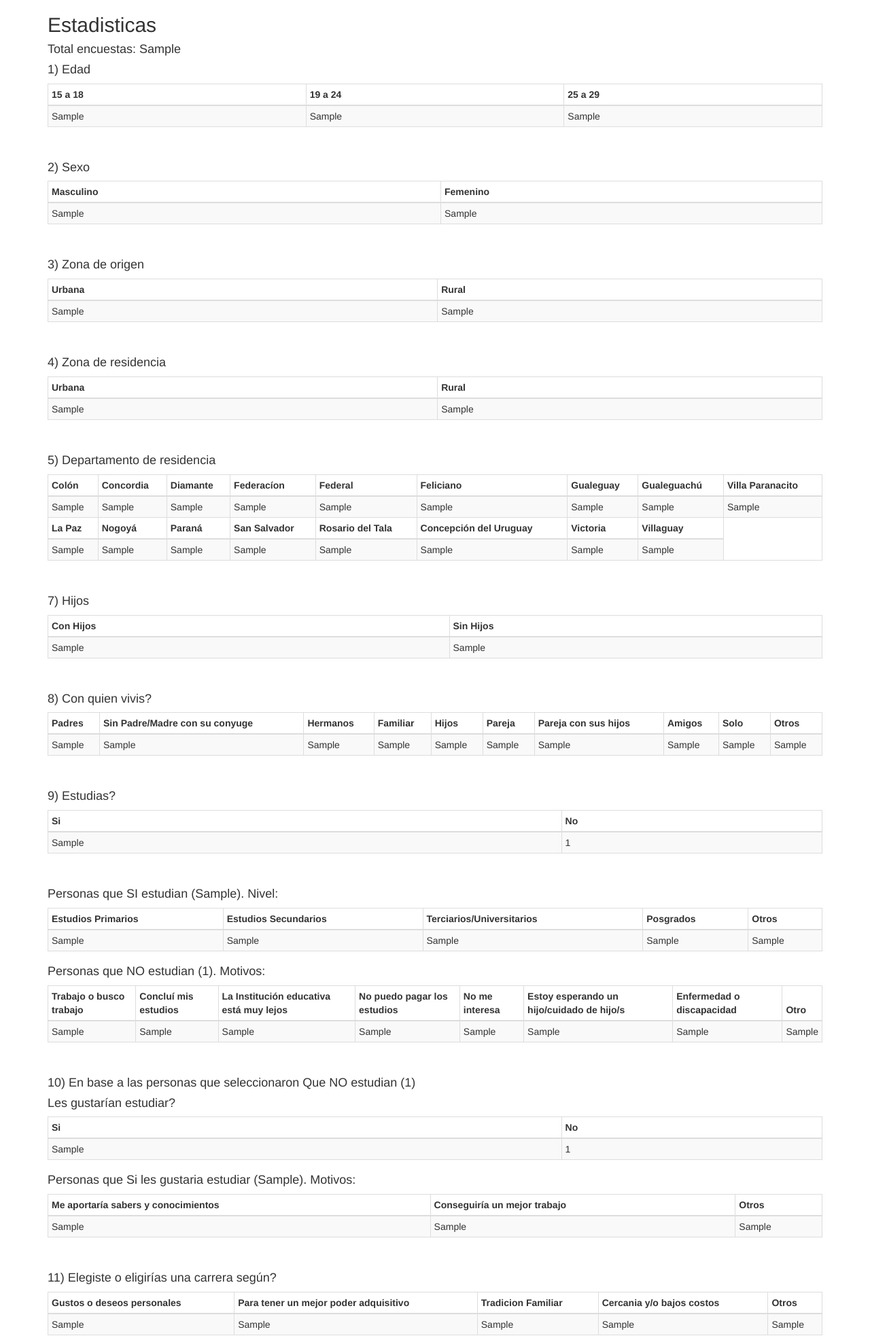
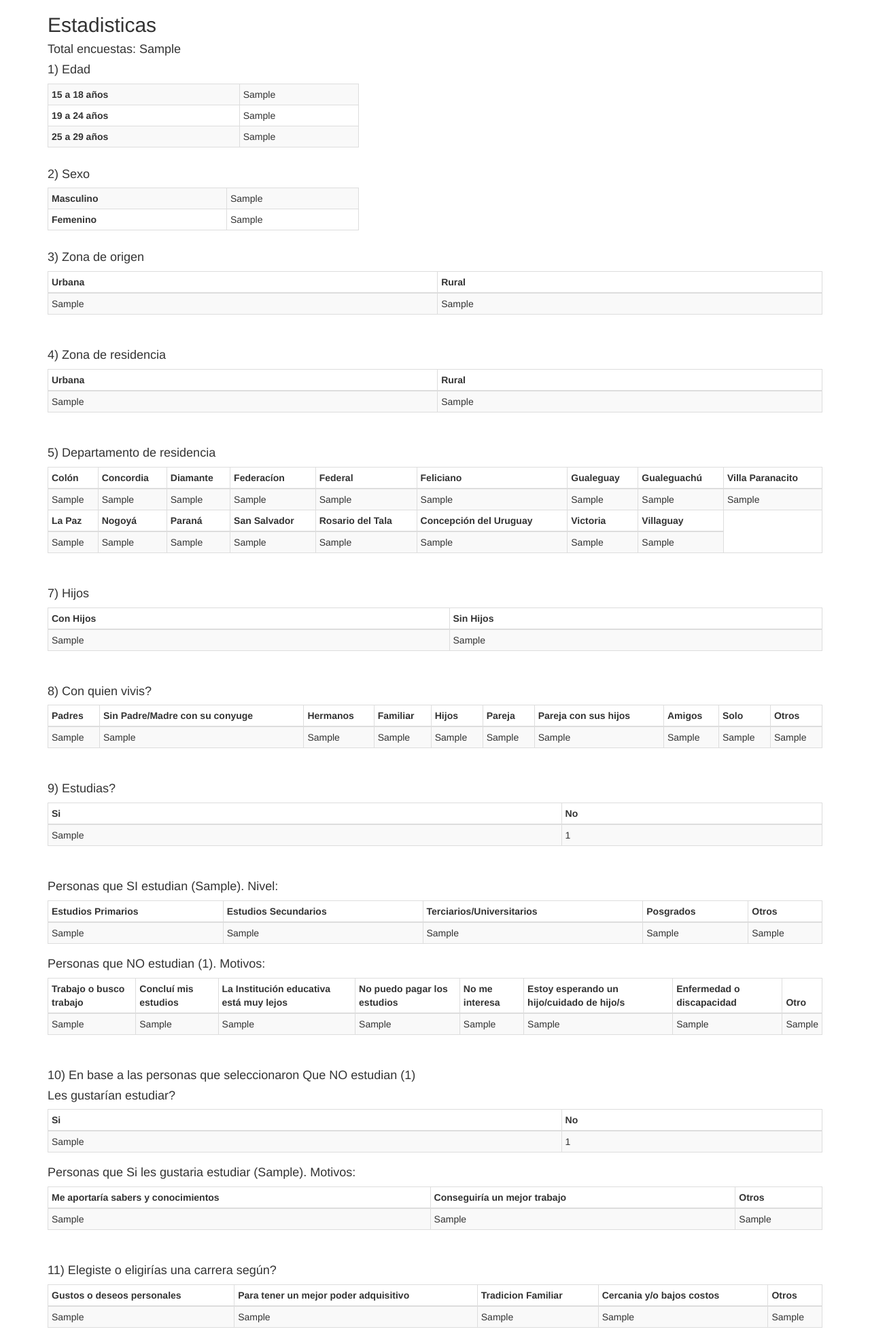
Before and after one commit to ProyectoJuventud/ProyectoJuventud, a CakePHP app: the page made by app/View/Encuestas/buscador.ctp in a window 1280 px wide. Shown: the top 1969 px of the page at 68% size. Run offline with PHP 8.4 and a stand-in for CakePHP, Linux system fonts and the light colour scheme; the template is opened without the code that fills it: most values are stand-ins (such as "Sample title", 1, 10 or a date in 2020); some libraries are stand-ins or nearby versions.

Commit message:
Estadisticas hasta pregunta 15

```diff
--- a/app/View/Encuestas/buscador.ctp
+++ b/app/View/Encuestas/buscador.ctp
@@ -7,49 +7,52 @@
 	<!-- /////////////////////////////////////     PREGUNTA 1 ////////////////////////////////////////////////////////////// -->
 
 	<h4> 1) Edad </h4>
+	<div class="row">
+		<div class="col-xs-12 col-sm-6 col-md-5">
+			<div class="table-responsive">
+
 				<table class="table table-striped table-bordered table-hover table-condensed">
 
-		<thead>
 					<tr>
-				<th>15 a 18</th>
-				<th>19 a 24</th>
-				<th>25 a 29</th>
+						<th>15 a 18 años</th>
+						<td> <?php echo $pregunta1_opc1 ?> </td>
 					</tr>
-		</thead>
-
-		<tbody>
 					<tr>
-				<td> <?php echo $pregunta1_opc1 ?> </td>
+						<th>19 a 24 años</th>
 						<td> <?php echo $pregunta1_opc2 ?> </td>
+					</tr>
+					<tr>
+						<th>25 a 29 años</th>
 						<td> <?php echo $pregunta1_opc3 ?> </td>
 					</tr>
-		</tbody>
+				</table>
+			</div>
+		</div>
+	</div>
 
-	</table>
-
-	<br />
 	<!-- /////////////////////////////////////     PREGUNTA 2 ////////////////////////////////////////////////////////////// -->
 
 	<h4> 2) Sexo </h4>
+	<div class="row">
+		<div class="col-xs-12 col-sm-6 col-md-5">
+			<div class="table-responsive">
+
 				<table class="table table-striped table-bordered table-hover table-condensed">
 
-		<thead>
+
 					<tr>
 						<th>Masculino</th>
+						<td> <?php echo $pregunta2_opc1 ?> </td>
+					</tr>
+					<tr>
 						<th>Femenino</th>
-			</tr>
-		</thead>
-
-		<tbody>
-			<tr>
-				<td> <?php echo $pregunta2_opc1 ?> </td>
 						<td> <?php echo $pregunta2_opc2 ?> </td>
 					</tr>
-		</tbody>
+				</table>
+			</div>
+		</div>
+	</div>
 
-	</table>
-
-	<br />
 	<!-- /////////////////////////////////////     PREGUNTA 3 ////////////////////////////////////////////////////////////// -->
 
 	<h4> 3) Zona de origen </h4>
@@ -510,6 +513,39 @@
 	</table>
 
 	<br />
+	<!-- /////////////////////////////////////     PREGUNTA 15 (depende de 12) /////////////////////////////////////////////////////// -->
+
+	<h4> De acuerdo a las personas que SI trabajan (<?php echo $pregunta12_Si ?>). </h4>
+	<h4> 15) Eligieron su trabajo según </h4>
+	<table class="table table-striped table-bordered table-hover table-condensed">
+
+		<thead>
+			<tr>
+				<th> Profesión/Conocimientos técnicos </th>
+				<th> Posibilidades de hacer carrera </th>
+				<th> Remuneración </th>
+				<th> Flexibilidad horaria </th>
+				<th> La oferta existente </th>
+				<th> Tradición familiar </th>
+				<th> otros </th>
+			</tr>
+		</thead>
+
+		<tbody>
+			<tr>
+				<td> <?php echo $pregunta15_opc1 ?> </td>
+				<td> <?php echo $pregunta15_opc2 ?> </td>
+				<td> <?php echo $pregunta15_opc3 ?> </td>
+				<td> <?php echo $pregunta15_opc4 ?> </td>
+				<td> <?php echo $pregunta15_opc5 ?> </td>
+				<td> <?php echo $pregunta15_opc6 ?> </td>
+				<td> <?php echo $pregunta15_opc7 ?> </td>
+			</tr>
+		</tbody>
+
+	</table>
+
+	<br />
 
 
 
```
Also changed, not shown: app/Controller/EncuestasController.php (+38 -1 lines). Lines whose indentation alone changed are shown as unchanged.
